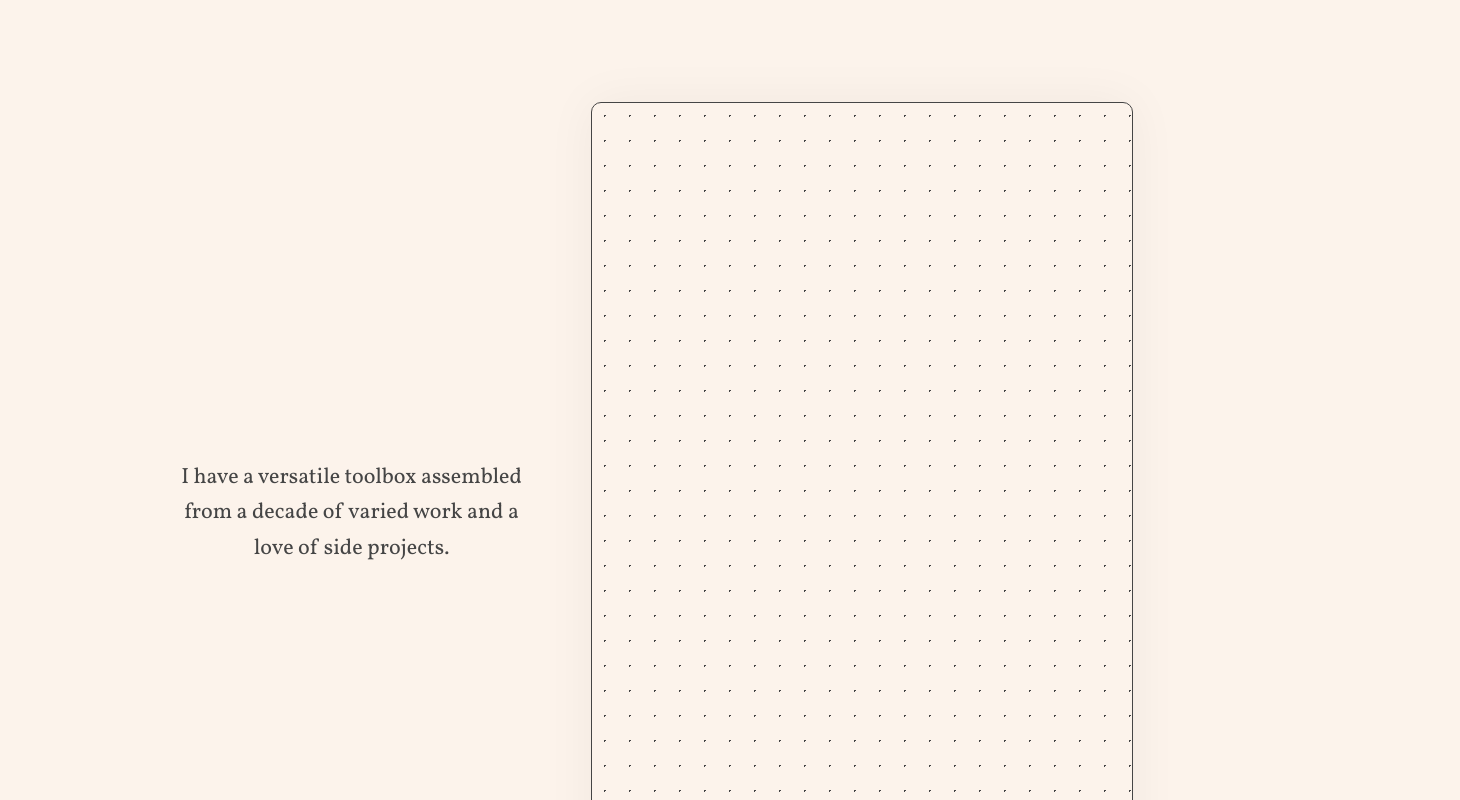
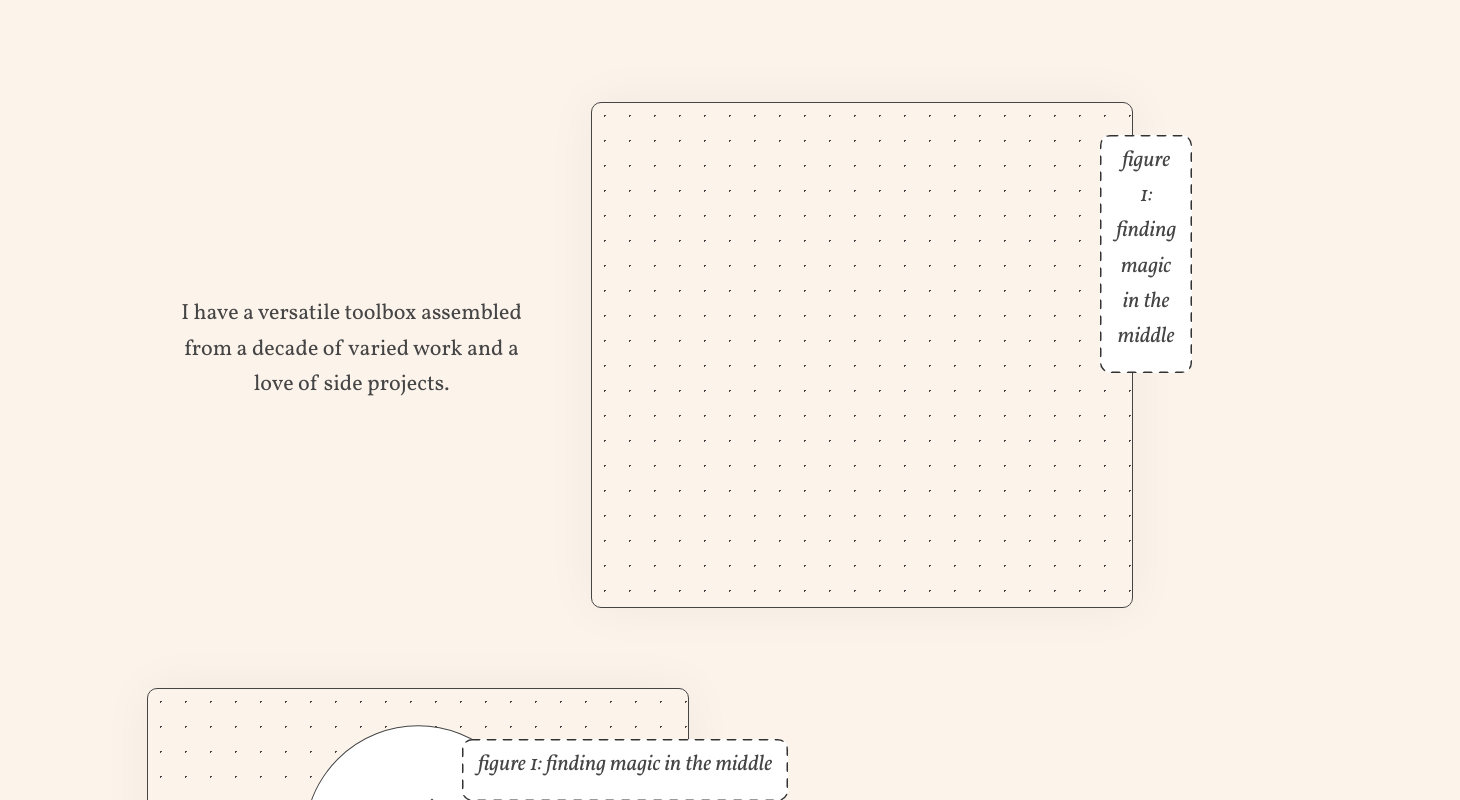
Before and after one commit to zaharano/zacme.ink, a Svelte app: page / in a window 1280 px wide. Shown: the part 720-1520 px from the top of the page, 1460 px wide, since content can reach past the window. Built offline with nearby package versions, Linux system fonts and the light colour scheme; a web font is replaced by a local one.

Commit message:
size placeholder fig better

```diff
--- a/src/componenets/abilityAnimation.svelte
+++ b/src/componenets/abilityAnimation.svelte
@@ -14,3 +14,12 @@
     <p class="figcap"><span>figure 1:</span> finding magic in the middle</p>
   </figcaption>
 </figure>
+
+<style>
+  svg {
+    height: auto;
+    max-height: 80vh;
+    width: 100%;
+    overflow:visible;
+  }
+</style>
```
